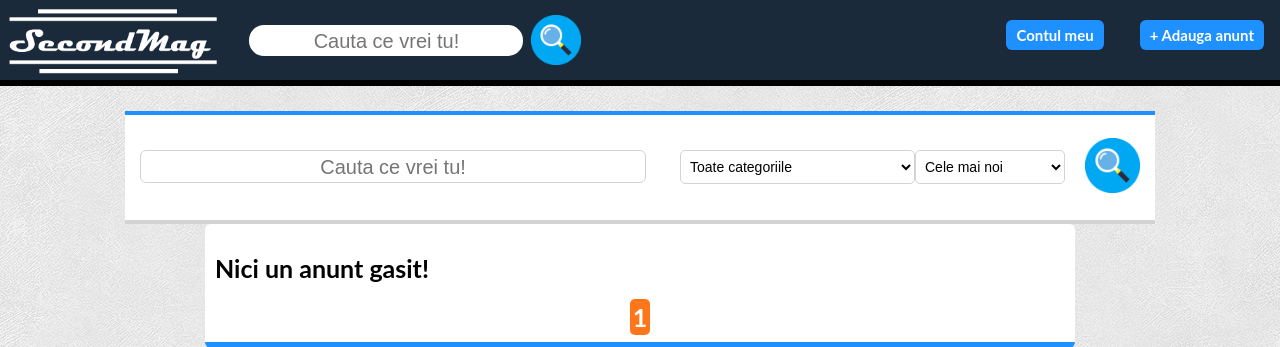
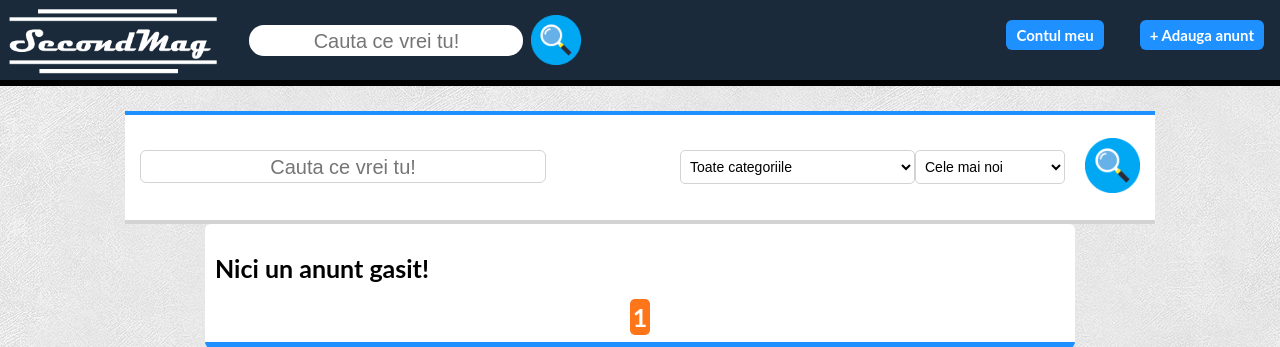
Before and after one commit to IcyTroop21/SecondMag, a PHP site: page /mage.php in a window 1280 px wide. Shown: the top 347 px of the page. Run offline with PHP 8.4, Linux system fonts and the light colour scheme; data that the repository does not hold is empty.

Commit message:
Add files via upload

```diff
--- a/css/fine.css
+++ b/css/fine.css
@@ -404,7 +404,7 @@ button:hover
 	font-size: 20px;
 	padding-top: 5px;
 	padding-bottom: 3px;
-	width: 500px
+	width: 400px
 }
 .takeit
 {
```
Also changed, not shown: img/modify.png (added).
